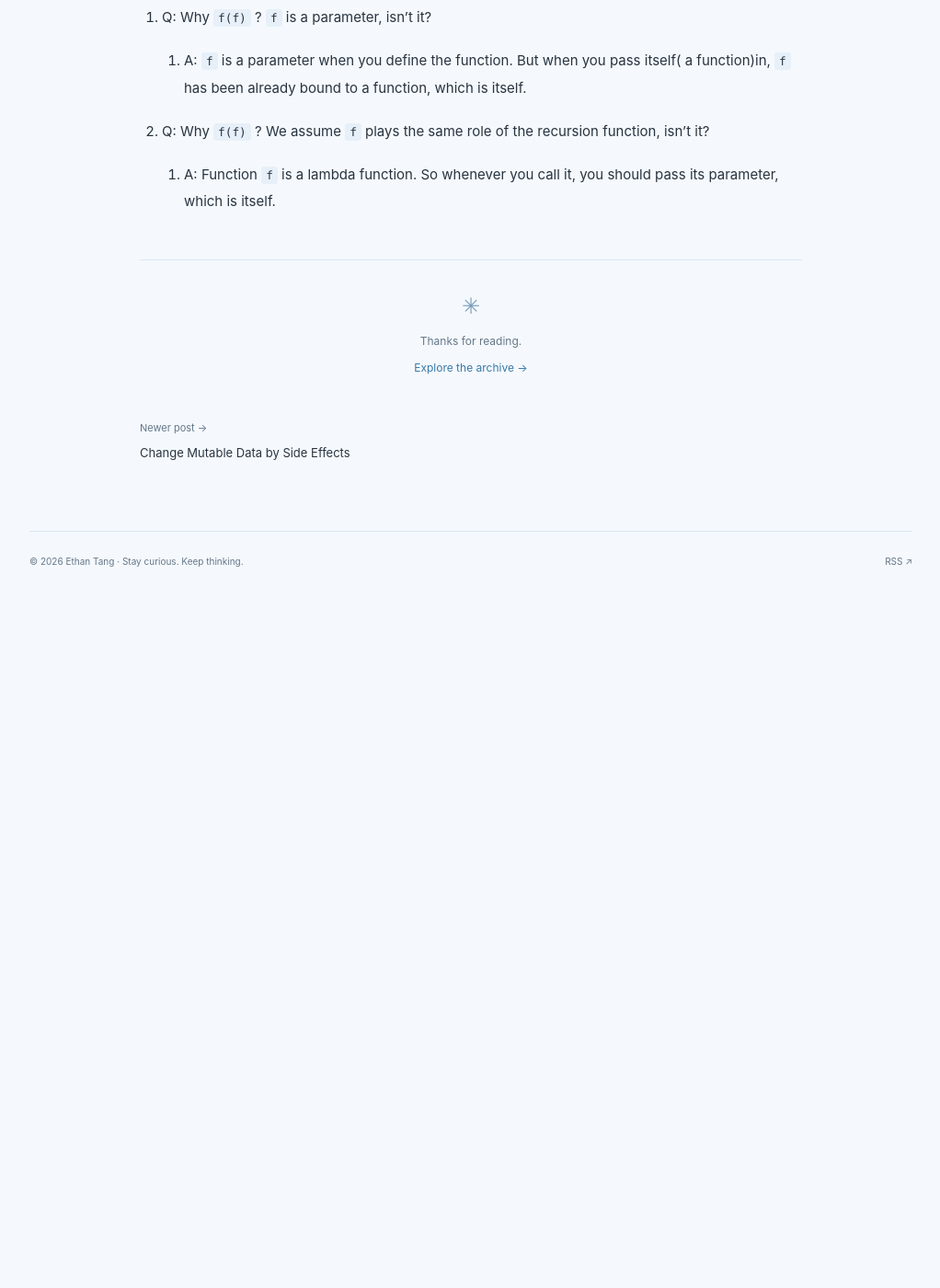
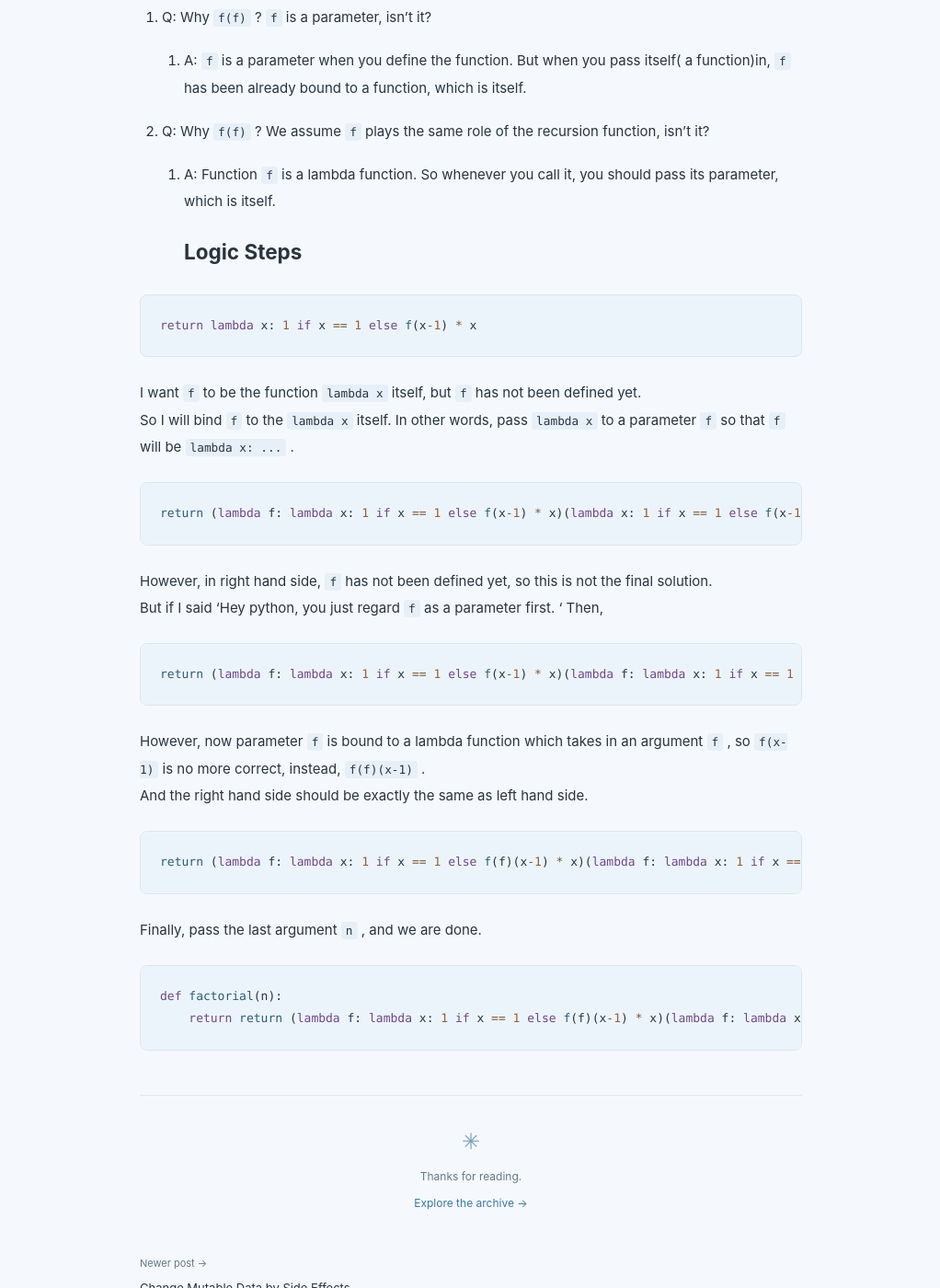
Before and after one commit to ethanzihao/ethanzihao.github.io, a Jekyll site: the page built from _posts/2026-09-02-anonymous-recursion.md, in a window 1280 px wide and 1400 px high, scrolled down 1090 px. Shown: the whole window at 92% size, without its empty margins (128-1150 px from the left). Built offline with Jekyll 4.4.1, drawn with Linux system fonts in a browser that asks for light colours; before the commit the page ends 1739 px from its top, so only the background shows below that.

Commit message:
Add my logic steps of anonymous-recursion

````diff
--- a/_posts/2026-09-02-anonymous-recursion.md
+++ b/_posts/2026-09-02-anonymous-recursion.md
@@ -32,3 +32,28 @@ This is a question about how to use recursion without calling the origin functio
 	1. A: `f` is a parameter when you define the function. But when you pass itself( a function)in, `f` has been already bound to a function, which is itself.
 2. Q: Why `f(f)` ? We assume `f` plays the same role of the recursion function, isn't it?
 	1. A: Function `f` is a lambda function. So whenever you call it, you should pass its parameter, which is itself.
+# Logic Steps
+
+```python
+return lambda x: 1 if x == 1 else f(x-1) * x
+```
+I want `f` to be the function `lambda x` itself, but `f` has not been defined yet.
+So I will bind `f` to the `lambda x` itself. In other words, pass `lambda x` to a parameter `f` so that `f` will be `lambda x: ...` .
+```python
+return (lambda f: lambda x: 1 if x == 1 else f(x-1) * x)(lambda x: 1 if x == 1 else f(x-1) * x)
+```
+However, in right hand side, `f` has not been defined yet, so this is not the final solution.
+But if I said 'Hey python, you just regard `f` as a parameter first. ' Then,
+```python
+return (lambda f: lambda x: 1 if x == 1 else f(x-1) * x)(lambda f: lambda x: 1 if x == 1 else f(x-1) * x)
+```
+However, now parameter `f` is bound to a lambda function which takes in an argument `f` , so `f(x-1)` is no more correct, instead, `f(f)(x-1)` .
+And the right hand side should be exactly the same as left hand side.
+```python
+return (lambda f: lambda x: 1 if x == 1 else f(f)(x-1) * x)(lambda f: lambda x: 1 if x == 1 else f(f)(x-1) * x)
+```
+Finally, pass the last argument `n` , and we are done.
+```python
+def factorial(n):
+	return return (lambda f: lambda x: 1 if x == 1 else f(f)(x-1) * x)(lambda f: lambda x: 1 if x == 1 else f(f)(x-1) * x)(n)
+```
````
